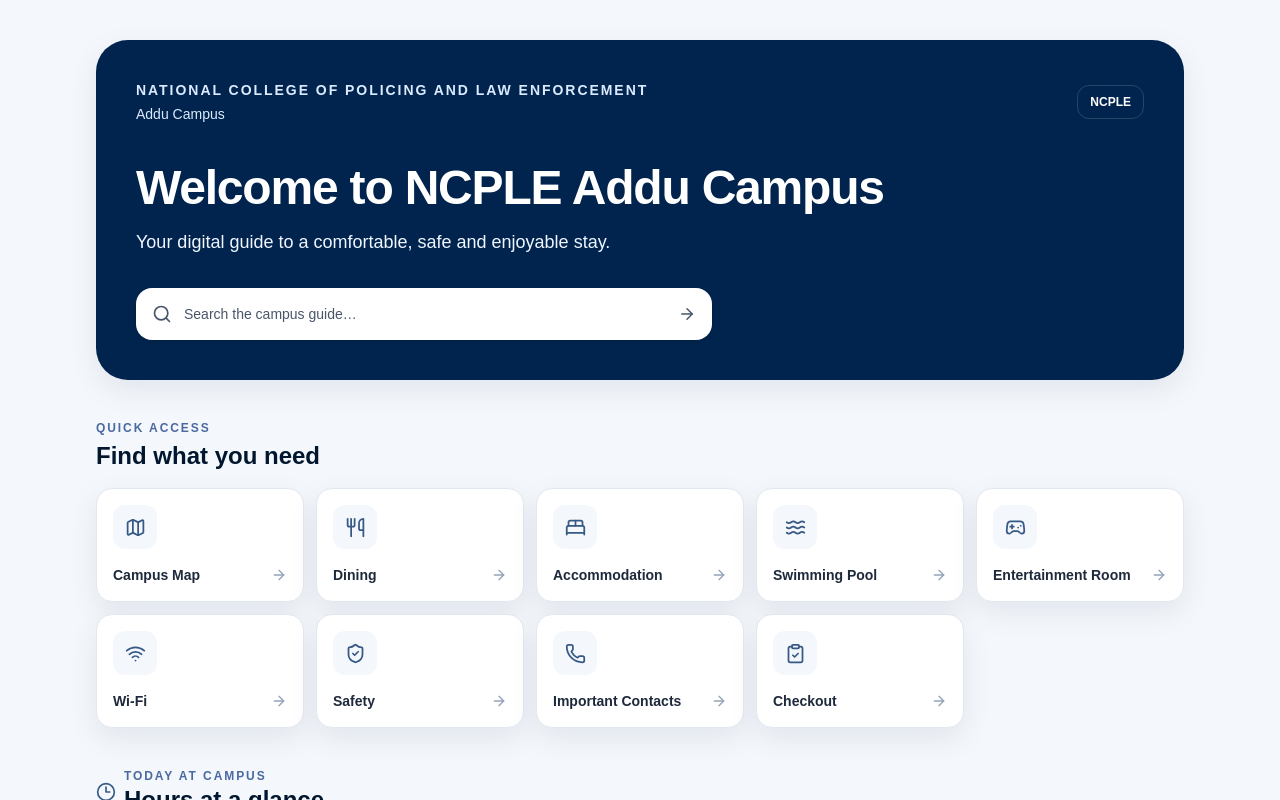
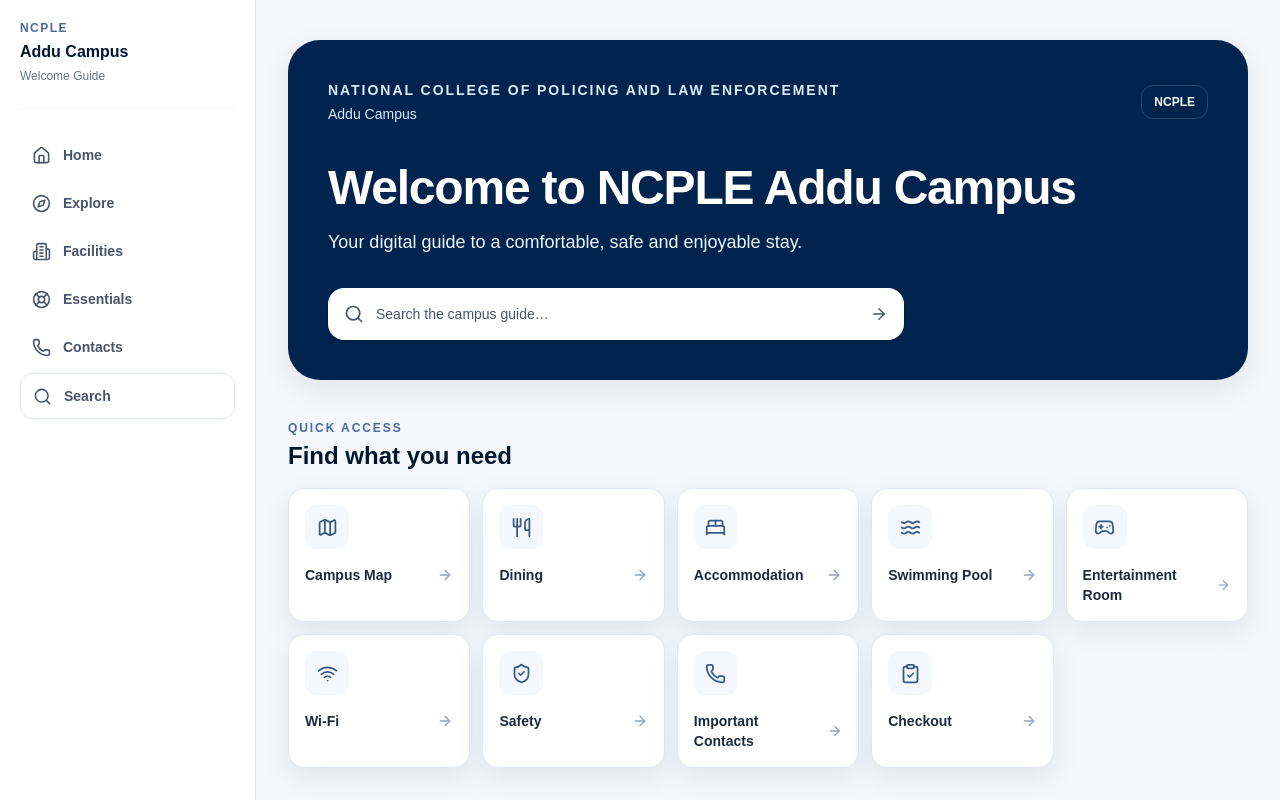
Before and after one commit to fathimathasmaa-sudo/ncple-addu-campus-guide, a Next.js app: page / in a window 1280 px wide. Shown: the top 800 px of the page. Built offline with nearby package versions, Linux system fonts and the light colour scheme.

Commit message:
feat: connect responsive navigation and PWA

```diff
--- a/app/layout.tsx
+++ b/app/layout.tsx
@@ -1,3 +1,3 @@
-import type {Metadata} from "next";import "./globals.css";import {BottomNav} from "@/components/BottomNav";
-export const metadata:Metadata={title:"NCPLE Addu Campus — Welcome Guide",description:"Your digital guide to a comfortable, safe and enjoyable stay.",applicationName:"NCPLE Addu Campus",manifest:"/manifest.webmanifest"};
-export default function RootLayout({children}:{children:React.ReactNode}){return <html lang="en"><body><div className="min-h-screen safe-bottom">{children}</div><BottomNav/></body></html>}
+import type {Metadata} from "next";import "./globals.css";import {BottomNav} from "@/components/BottomNav";import {DesktopNav} from "@/components/DesktopNav";import {PWARegister} from "@/components/PWARegister";
+export const metadata:Metadata={title:"NCPLE Addu Campus — Welcome Guide",description:"Your digital guide to a comfortable, safe and enjoyable stay.",applicationName:"NCPLE Addu Campus",manifest:"/manifest.webmanifest",icons:{icon:"/icon.svg"}};
+export default function RootLayout({children}:{children:React.ReactNode}){return <html lang="en"><body><DesktopNav/><div className="min-h-screen md:pl-64">{children}</div><BottomNav/><PWARegister/></body></html>}
```
